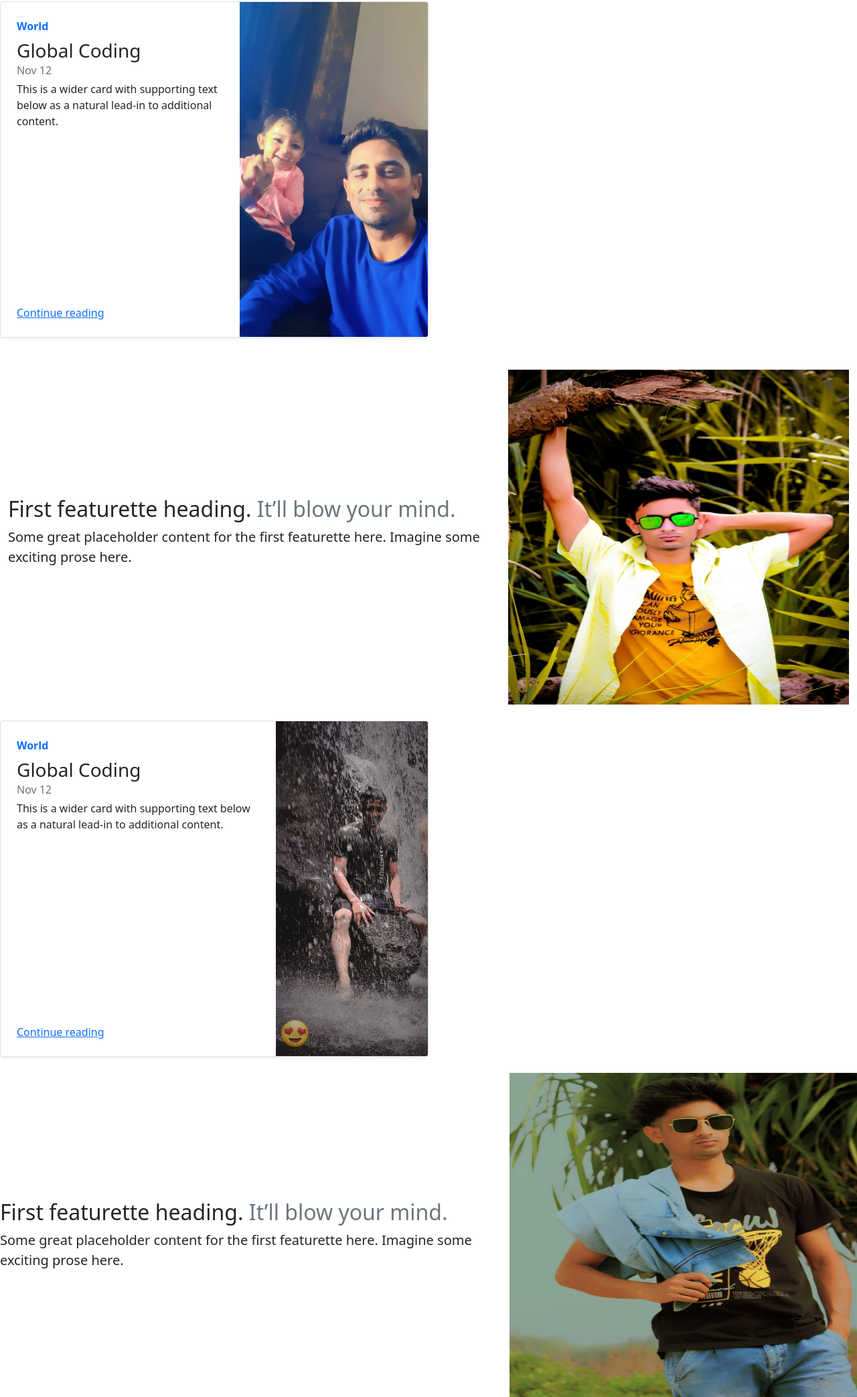
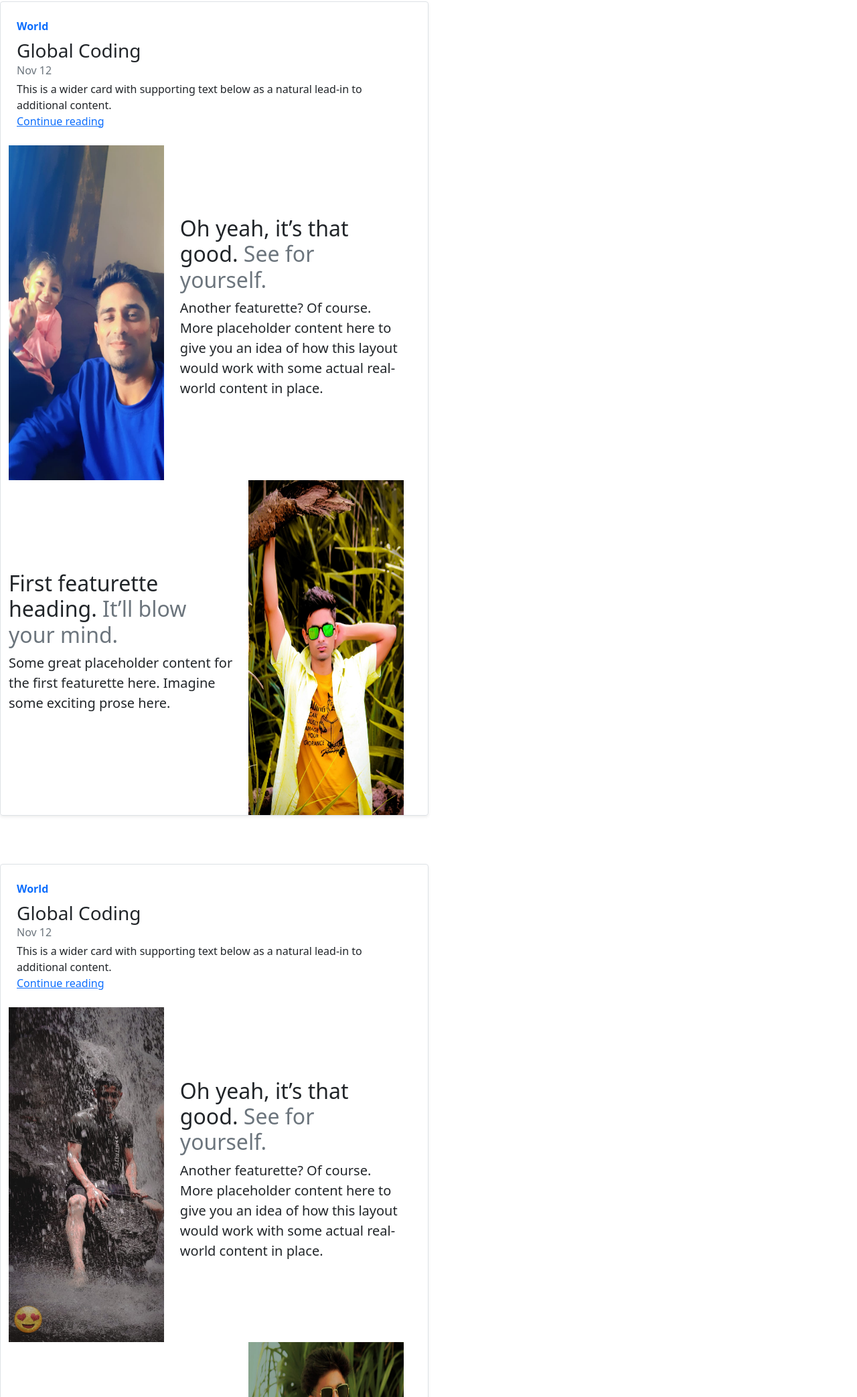
Before and after one commit to crajfighter/Bunty.com, a plain HTML site: page index.html in a window 1280 px wide. Shown: the part 1274-3360 px from the top of the page at 67% size. Drawn offline with nearby package versions, Linux system fonts and the light colour scheme.

Commit message:
Update index.html

```diff
--- a/index.html
+++ b/index.html
@@ -236,13 +236,17 @@
               additional content.</p>
             <a href="#" class="stretched-link">Continue reading</a>
           </div>
-          <div class="col-auto d-none d-lg-block">
+          <div class="row featurette d-flex justify-content-center align-items-center">
+            <div class="col-md-7 order-md-2">
+              <h2 class="featurette-heading">Oh yeah, it’s that good. <span class="text-muted">See for yourself.</span></h2>
+              <p class="lead">Another featurette? Of course. More placeholder content here to give you an idea of how this
+                layout would work with some actual real-world content in place.</p>
+            </div>
+            <div class="col-md-5 order-md-1">
+              <img src="Bunty4.jpeg" width="200" height="500" class="d-block w-100" alt="coder8.jpg">
 
-            <img src="Bunty4.jpeg" width="200" height="500" class="d-block w-100" alt="coder4.jpg">
+            </div>
           </div>
-        </div>
-      </div>
-    </div>
     <div class="row featurette d-flex justify-content-center align-items-center">
       <div class="col-md-7 my-4">
         <h2 class="featurette-heading">First featurette heading. <span class="text-muted">It’ll blow your mind.</span>
@@ -269,13 +273,17 @@
             additional content.</p>
           <a href="#" class="stretched-link">Continue reading</a>
         </div>
-        <div class="col-auto d-none d-lg-block">
+        <div class="row featurette d-flex justify-content-center align-items-center">
+          <div class="col-md-7 order-md-2">
+            <h2 class="featurette-heading">Oh yeah, it’s that good. <span class="text-muted">See for yourself.</span></h2>
+            <p class="lead">Another featurette? Of course. More placeholder content here to give you an idea of how this
+              layout would work with some actual real-world content in place.</p>
+          </div>
+          <div class="col-md-5 order-md-1">
+            <img src="Bunty6.jpeg" width="200" height="500" class="d-block w-100" alt="coder8.jpg">
 
-          <img src="Bunty6.jpeg" width="500" height="500" class="d-block w-100" alt="coder6.jfif">
+          </div>
         </div>
-      </div>
-    </div>
-  </div>
   <div class="row featurette d-flex justify-content-center align-items-center">
     <div class="col-md-7 my-4">
       <h2 class="featurette-heading">First featurette heading. <span class="text-muted">It’ll blow your mind.</span>
@@ -284,7 +292,7 @@
       </p>
     </div>
     <div class="col-md-5">
-      <img src="Bunty7.jpeg" width="100" height="500" class="d-block w-100" alt="coder7.jpg">
+      <img src="Bunty7.jpeg" width="200" height="500" class="d-block w-100" alt="coder7.jpg">
     </div>
   </div>
   </div>
@@ -296,7 +304,7 @@
         layout would work with some actual real-world content in place.</p>
     </div>
     <div class="col-md-5 order-md-1">
-      <img src="Bunty8.jpeg" width="100" height="500" class="d-block w-100" alt="coder8.jpg">
+      <img src="Bunty8.jpeg" width="200" height="500" class="d-block w-100" alt="coder8.jpg">
 
     </div>
   </div>
```
